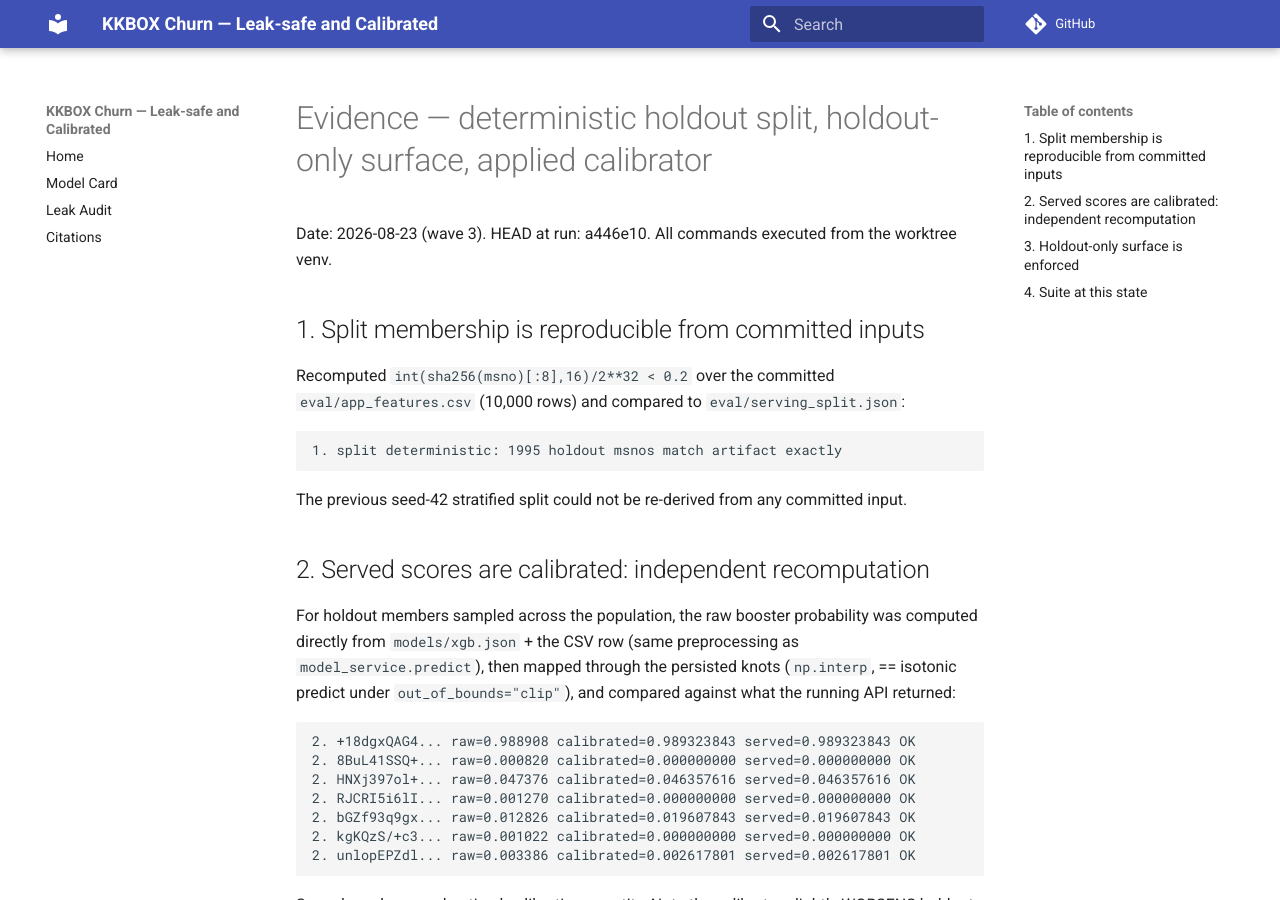
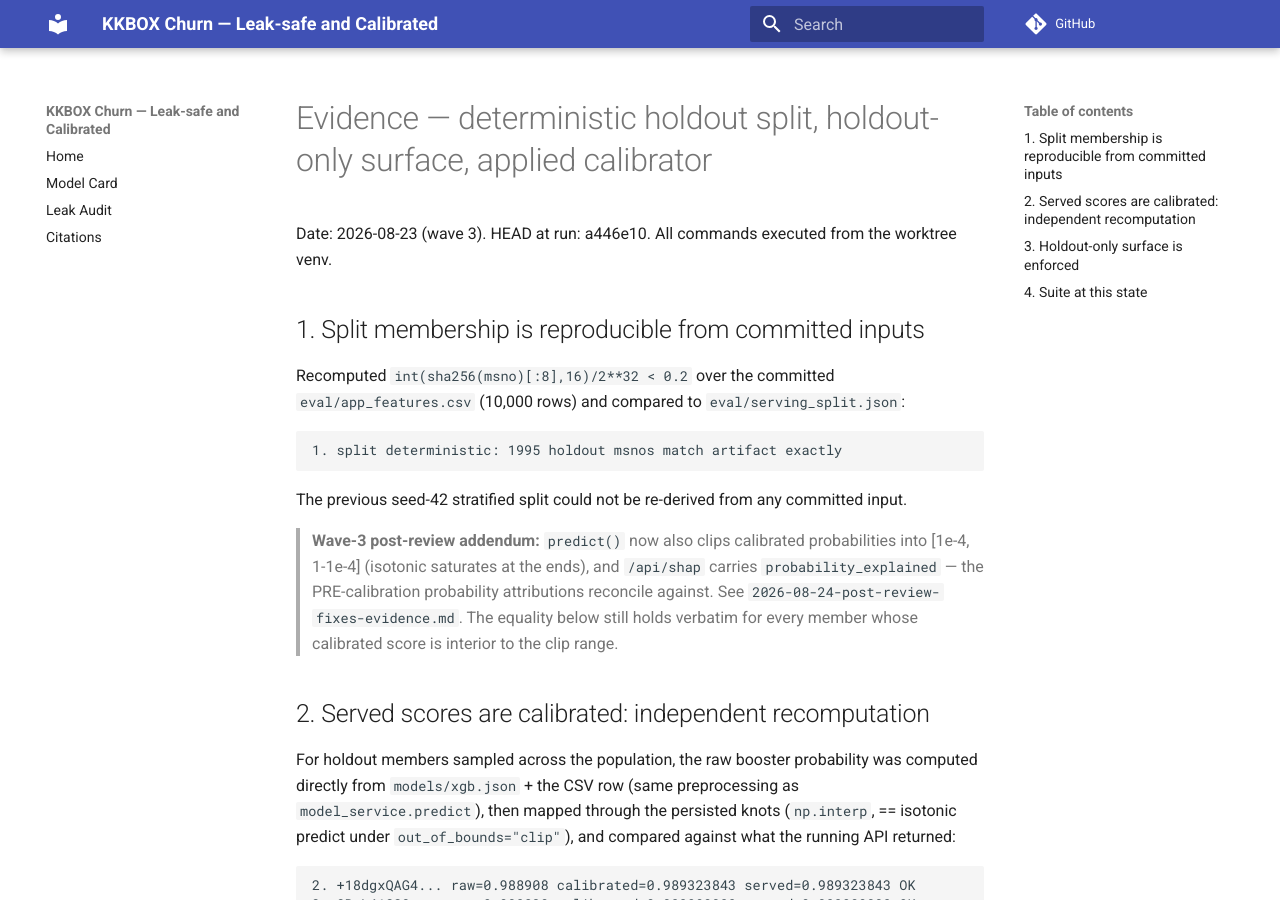
Before and after one commit to robertlupo1997/kkbox-churn-prediction, an MkDocs documentation site: the page built from docs/repair/2026-08-23-holdout-calibration-evidence.md, in a window 1280 px wide and 900 px high. Built offline with MkDocs 1.6.1 and Material for MkDocs 9.7.7, drawn with Linux system fonts in a browser that asks for light colours; comment, search, counter and statistics services are not loaded.

Commit message:
docs(evidence): annotate pre-clip calibration evidence with the post-review addendum

````diff
--- a/docs/repair/2026-08-23-holdout-calibration-evidence.md
+++ b/docs/repair/2026-08-23-holdout-calibration-evidence.md
@@ -11,6 +11,12 @@
 ```
 
 The previous seed-42 stratified split could not be re-derived from any committed input.
+
+> **Wave-3 post-review addendum:** `predict()` now also clips calibrated probabilities into
+> [1e-4, 1-1e-4] (isotonic saturates at the ends), and `/api/shap` carries
+> `probability_explained` — the PRE-calibration probability attributions reconcile against.
+> See `2026-08-24-post-review-fixes-evidence.md`. The equality below still holds verbatim for
+> every member whose calibrated score is interior to the clip range.
 
 ## 2. Served scores are calibrated: independent recomputation
 
````
